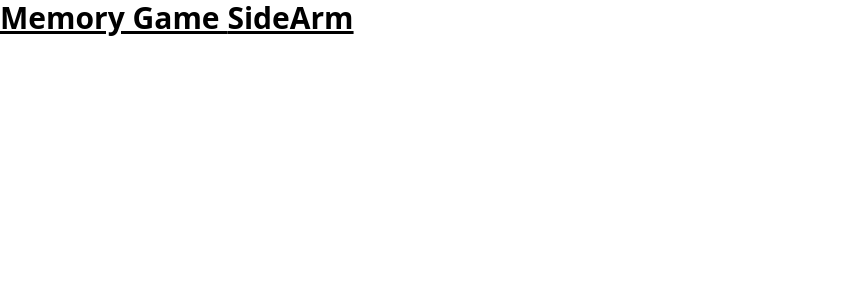
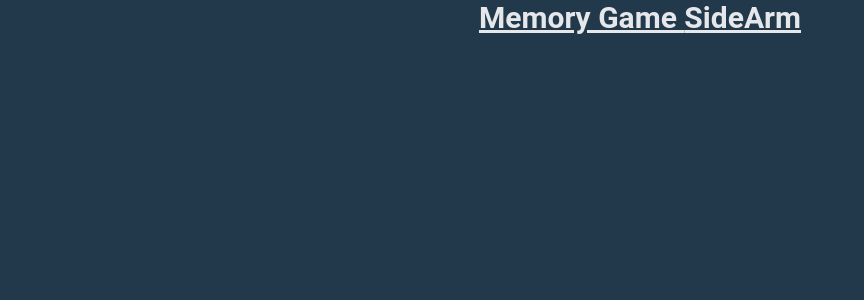
Before and after one commit to danieltugok/memory-game-side-arm, a Vue app: page / in a window 1280 px wide. Shown: the top 300 px of the page, without its empty margins (0-864 px from the left). Built offline with nearby package versions, Linux system fonts and the light colour scheme.

Commit message:
setup Tailwind - colors and fonts

```diff
--- a/src/App.vue
+++ b/src/App.vue
@@ -1,13 +1,11 @@
 <template>
-  <h1 class="text-3xl font-bold underline">
-    Memory Game <span>SideArm</span>
-  </h1>
+  <div class="flex items-center justify-center">
+    <h1 class="text-3xl font-bold underline">
+      Memory Game <span>SideArm</span>
+    </h1>
+  </div>
 </template>
 
-<script setup>
+<script setup></script>
 
-</script>
-
-<style>
-
-</style>
+<style></style>
--- a/src/index.css
+++ b/src/index.css
@@ -1,3 +1,10 @@
 @tailwind base;
 @tailwind components;
 @tailwind utilities;
+
+@import url('https://fonts.googleapis.com/css2?family=Open+Sans:ital,wght@0,300;0,400;1,300&family=Roboto:wght@400;500;700&display=swap');
+
+body{
+  @apply bg-blue-500 text-gray-200;
+  -webkit-font-smoothing: subpixel-antialiased
+}
--- a/tailwind.config.js
+++ b/tailwind.config.js
@@ -6,7 +6,17 @@ module.exports = {
   ],
   theme: {
     extend: {
-
+      fontFamily:{
+        sans: 'Roboto, sans-serif'
+      },
+      colors: {
+        blue: {
+          500: '#22384B',
+        },
+        orange: {
+          500: '#F47D20',
+        },
+      },
     },
   },
   plugins: [],
```
